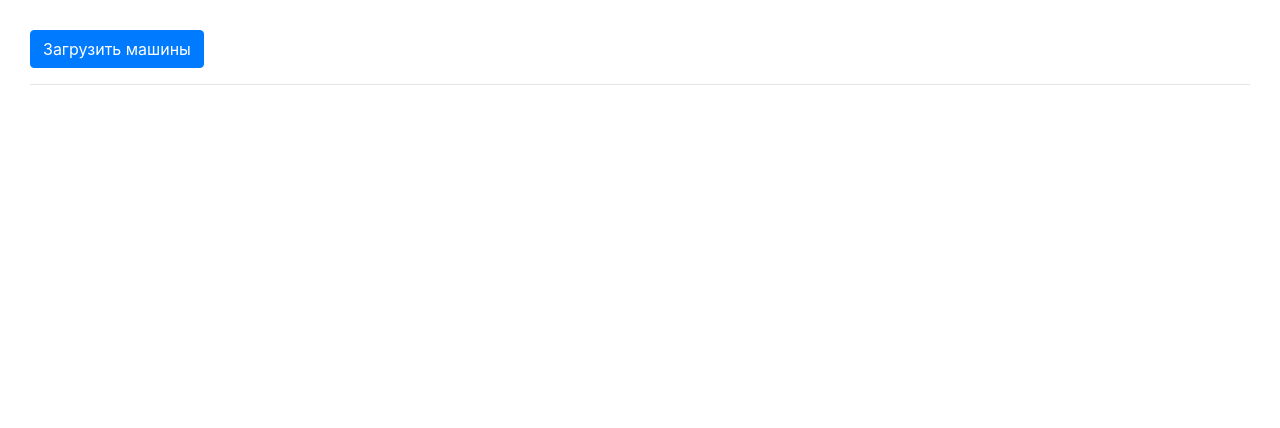
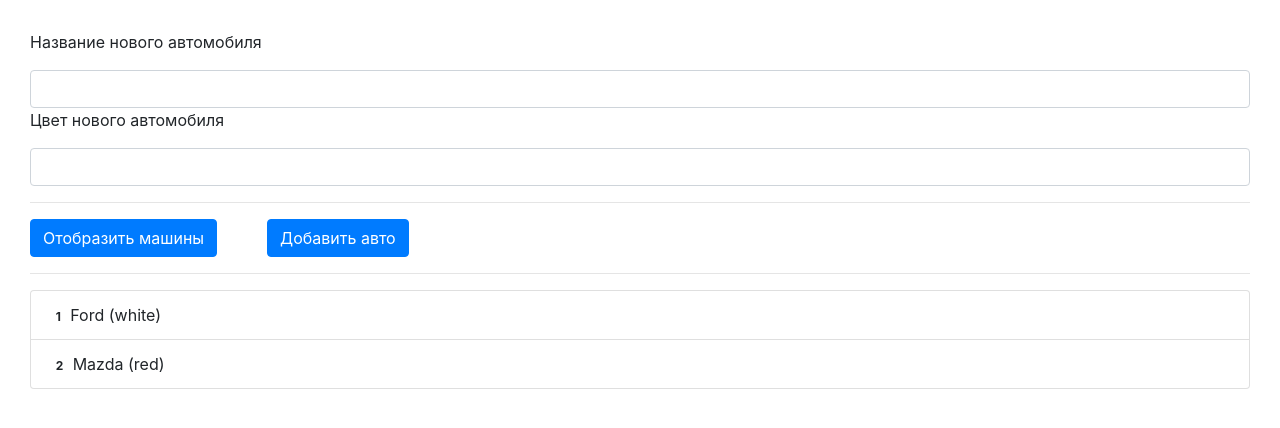
Before and after one commit to sspinit88/Angular-lessons-8-http-really, an Angular app: page / in a window 1280 px wide. Shown: the top 428 px of the page. Built offline with nearby package versions, Linux system fonts and the light colour scheme; data requests are answered from the project's data file.

Commit message:
add post

```diff
--- a/db.json
+++ b/db.json
@@ -4,6 +4,11 @@
       "name": "Ford",
       "color": "white",
       "id": 1
+    },
+    {
+      "name": "Mazda",
+      "color": "red",
+      "id": 2
     }
   ]
 }
--- a/src/app/app.component.html
+++ b/src/app/app.component.html
@@ -1,9 +1,28 @@
 <div class="col-xs-8 col-xs-offset-2">
-  <button class="btn btn-primary" (click)="loadCars()">Загрузить машины</button>
-  <hr>
-  <ul class="list-group">
-    <li class="list-group-item" *ngFor="let car of cars">
-      <span class="badge">{{car.id}}</span> {{car.name}} ({{car.color}})
-    </li>
-  </ul>
+    <p>Название нового автомобиля</p>
+    <input type="text"
+           class="form-control"
+           [(ngModel)]="newCarName" >
+    <p>Цвет нового автомобиля</p>
+    <input type="text"
+           class="form-control"
+           [(ngModel)]="newCarColor">
+    <hr>
+    <button class="btn btn-primary"
+            (click)="loadCars()"
+            [ngStyle]="{marginRight: '50px'}">
+        Отобразить машины
+    </button>
+    <button class="btn btn-primary"
+            (click)="addNewCar()">
+        Добавить авто
+    </button>
+    <hr>
+    <ul class="list-group">
+        <li class="list-group-item"
+            *ngFor="let car of cars">
+            <span class="badge">
+                {{car.id}}</span> {{car.name}} ({{car.color}})
+        </li>
+    </ul>
 </div>
--- a/src/app/app.component.ts
+++ b/src/app/app.component.ts
@@ -10,7 +10,8 @@ import {CarsService} from './cars.service';
 export class AppComponent implements OnInit {
 
     cars = [];
-
+    newCarName = '';
+    newCarColor = '';
 
     constructor(private CarsServices: CarsService) {
 
@@ -18,13 +19,27 @@ export class AppComponent implements OnInit {
 
 
     ngOnInit() {
-
+        this.loadCars();
     }
 
+    // метод get
     loadCars() {
-        this.CarsServices.getCars().subscribe((response) => {
-            this.cars = response;
-        });
+        this.CarsServices
+            .getCars()
+            .subscribe((response) => {
+                this.cars = response;
+            });
+    }
+
+    // post
+    addNewCar() {
+        this.CarsServices
+            .addCar(this.newCarName, this.newCarColor)
+            .subscribe((json) => {
+                console.log(json);
+            });
+        this.newCarName = '';
+        this.newCarColor = '';
     }
 
 }
--- a/src/app/cars.service.ts
+++ b/src/app/cars.service.ts
@@ -11,10 +11,25 @@ export class CarsService {
     constructor(private http: HttpClient) {
     }
 
+
+    // метод get
     getCars() {
         return this.http.get('http://localhost:3000/cars')
             .pipe(map(response => {
                 return response;
             }));
     }
+
+    // post
+    addCar(newCarName: string, newCarColor: string) {
+        const data = {
+            name: newCarName,
+            color: newCarColor,
+        };
+        return this.http.post('http://localhost:3000/cars', data)
+            .pipe(map(response => {
+                return response;
+            }));
+    }
+
 }
```
